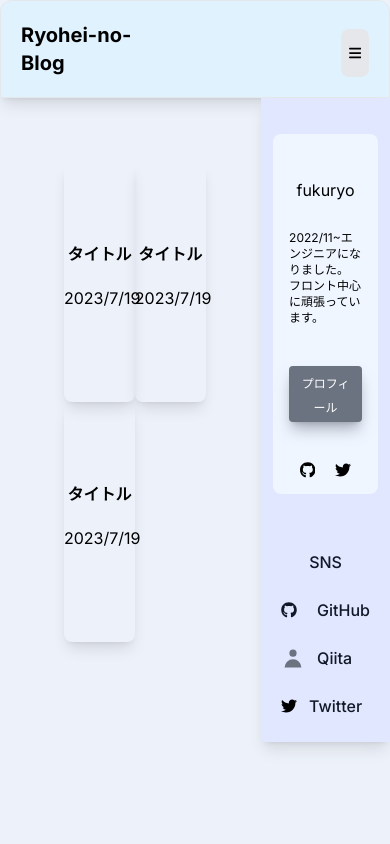
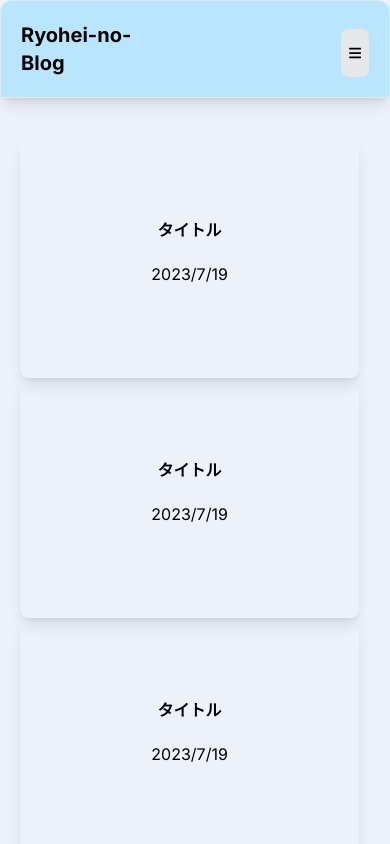
Before and after one commit to hukuryo/Blog-Practice, a Next.js app in the folder next-blog/: page / in a window 390 px wide. Shown: the top 844 px of the page. Built offline with nearby package versions, Linux system fonts and the light colour scheme.

Commit message:
記事の一覧表示のレスポンシブ対応を調整

```diff
--- a/next-blog/app/components/Header.tsx
+++ b/next-blog/app/components/Header.tsx
@@ -6,7 +6,7 @@ import Link from "next/link";
 export function Header() {
     return (
         <>
-            <div className="w-full shadow-lg p-5 pl-5 border border-gray-200 bg-sky-100 rounded-t-xl dark:border-gray-600 dark:bg-gray-700">
+            <div className="w-full shadow-lg p-5 pl-5 border border-gray-200 bg-sky-200 rounded-t-xl dark:border-gray-600 dark:bg-gray-700">
                 <div className="grid grid-cols-3">
                     <div className="sm:col-span-1">
                         <h1 className="font-bold text-xl">Ryohei-no-Blog</h1>
--- a/next-blog/app/components/SideBar.tsx
+++ b/next-blog/app/components/SideBar.tsx
@@ -4,7 +4,7 @@ import Link from 'next/link';
 export function SideBar() {
     return (
         <>
-            <aside id="cta-button-sidebar" className="h-full w-2/5 transition-transform pl-5" aria-label="Sidebar" aria-hidden="true">
+            <aside id="cta-button-sidebar" className="h-full w-2/5 hidden transition-transform pl-5 lg:block" aria-label="Sidebar" aria-hidden="true">
                 <div className="shadow-lg h-full px-3 py-4 bg-indigo-100 dark:bg-gray-700">
                     <div id="dropdown-cta" className="p-4 mt-5 mb-5 rounded-lg bg-blue-50 dark:bg-blue-500" role="alert">
                         <div className="flex items-center justify-center mb-3">
--- a/next-blog/app/page.tsx
+++ b/next-blog/app/page.tsx
@@ -10,16 +10,16 @@ export default function Home() {
       <main className="md:container md:mx-auto">
           <div className="flex flex-row-reverse">
               <SideBar/>
-                    <div className="flex flex-wrap mt-16 ml-16 w-full rounded-md">
-                      <div className="pt-10 h-60 w-2/5 text-center rounded-lg shadow-lg">
+              <div className="flex flex-wrap mt-10 ml-5 w-full rounded-md">
+                <div className="pt-10 h-60 w-11/12 sm:w-2/5 text-center rounded-lg shadow-lg">
                   <div className="font-bold mt-10">タイトル</div>
                   <div className="mt-5">2023/7/19</div>
                 </div>
-                      <div className="pt-10 h-60 w-2/5 text-center rounded-lg shadow-lg">
+                <div className="pt-10 h-60 w-11/12 sm:w-2/5 text-center rounded-lg shadow-lg">
                   <div className="font-bold mt-10">タイトル</div>
                   <div className="mt-5">2023/7/19</div>
                 </div>
-                      <div className="pt-10 h-60 w-2/5 text-center rounded-lg shadow-lg">
+                <div className="pt-10 h-60 w-11/12 sm:w-2/5 text-center rounded-lg shadow-lg">
                   <div className="font-bold mt-10">タイトル</div>
                   <div className="mt-5">2023/7/19</div>
                 </div>
--- a/next-blog/app/profile/page.tsx
+++ b/next-blog/app/profile/page.tsx
@@ -8,7 +8,7 @@ export default function profile() {
     return (
         <>
             <Header/>
-            <main className="md:container md:mx-auto">
+            <main className="container mx-auto">
                 <div className="flex flex-row-reverse">
                     <SideBar/>
                     <div className="mt-16 ml-16 w-full rounded-md">
```
Lines whose indentation alone changed are shown as unchanged.
